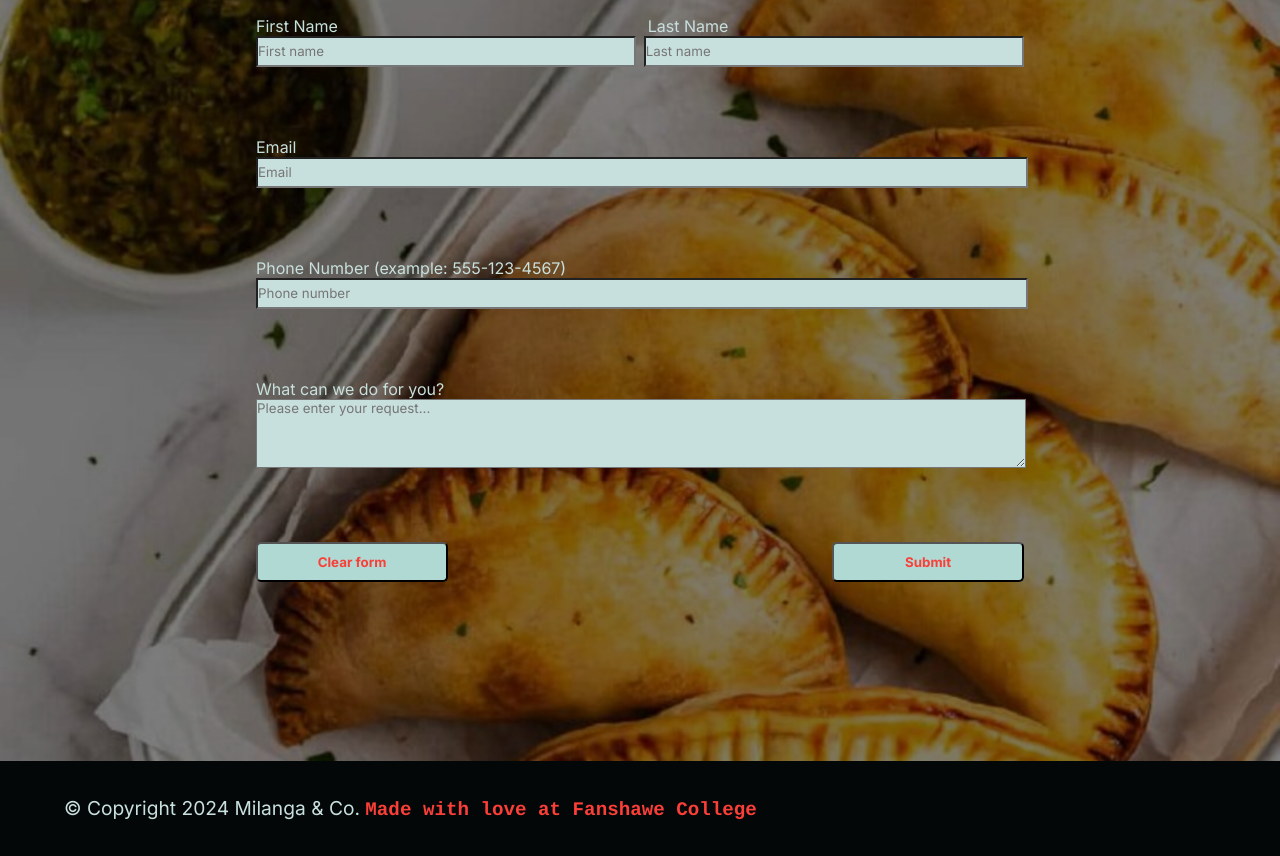
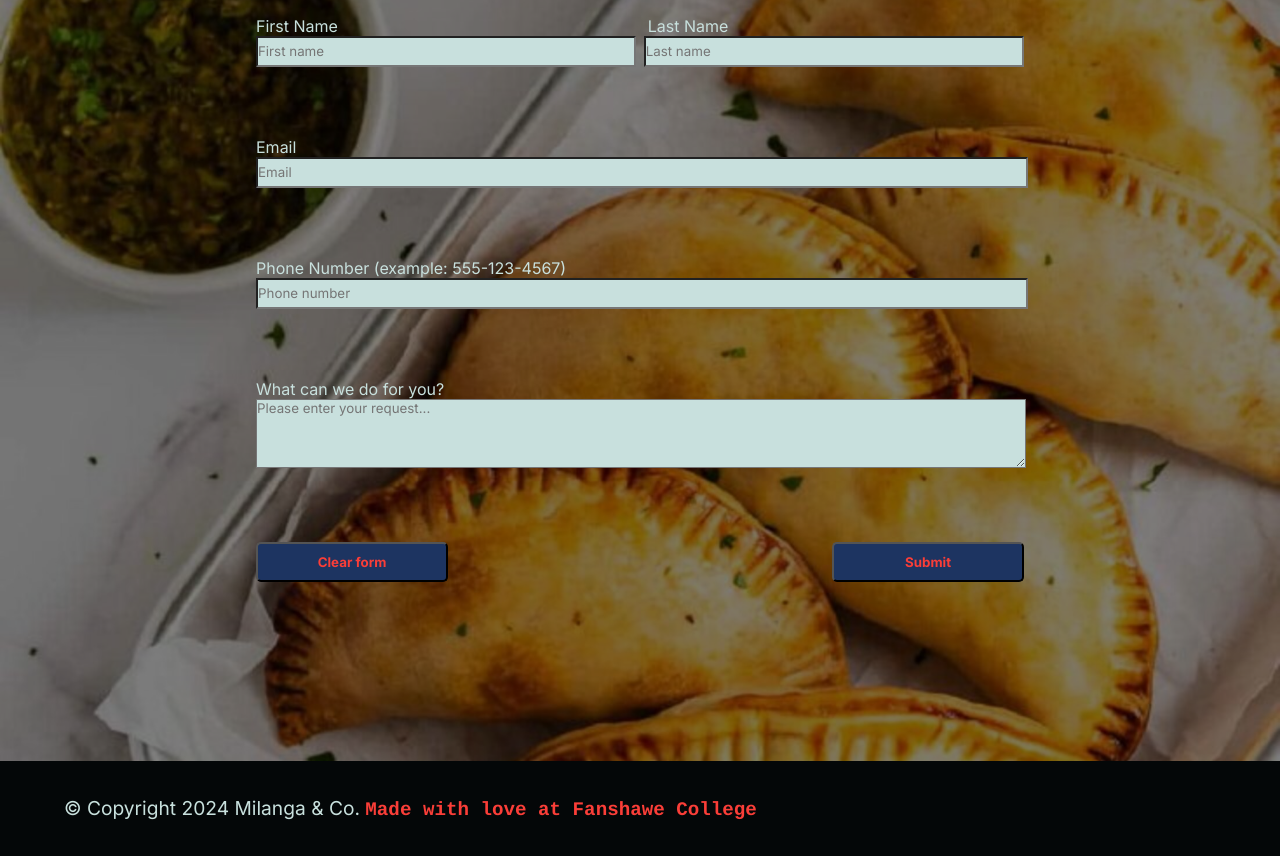
Before and after one commit to LivioDR/INFO-6123-WebDesign-CourseProject, a plain HTML site: page pages/contactus.html in a window 1280 px wide. Shown: the part 790-1646 px from the top of the page. Drawn offline with Linux system fonts and the light colour scheme; a web font is replaced by a local one.

Commit message:
button color change

```diff
--- a/styles/contact.css
+++ b/styles/contact.css
@@ -18,7 +18,7 @@ input {
     background-color: var(--backBlue);
 }
 button {
-    background-color: var(--headerBack);
+    background-color: var(--buttonBack);
     color: var(--textRed);
     font-weight: bold;
     border-radius: 5px;
--- a/styles/main.css
+++ b/styles/main.css
@@ -3,6 +3,7 @@
     --backBlue: #c8e0dd;
     --textRed: #fa3e38;
     --textBlack: #040708;
+    --buttonBack: #1D3461;
     --interFont: 'Inter', 'Helvetica', sans-serif;
     --kodeFont: 'Kode Mono', 'Courier', monospace;
 }
```
